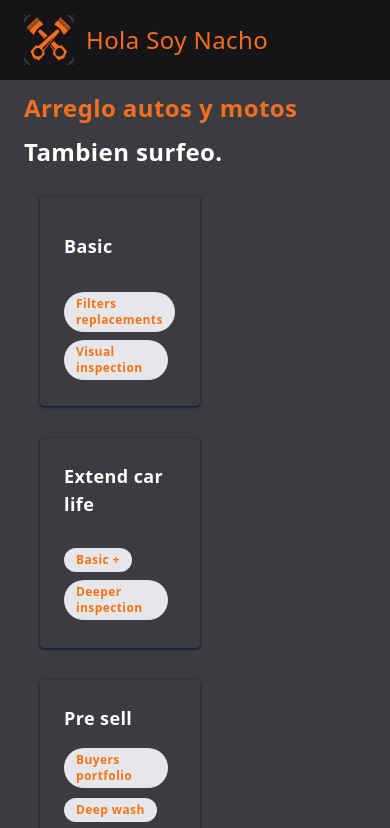
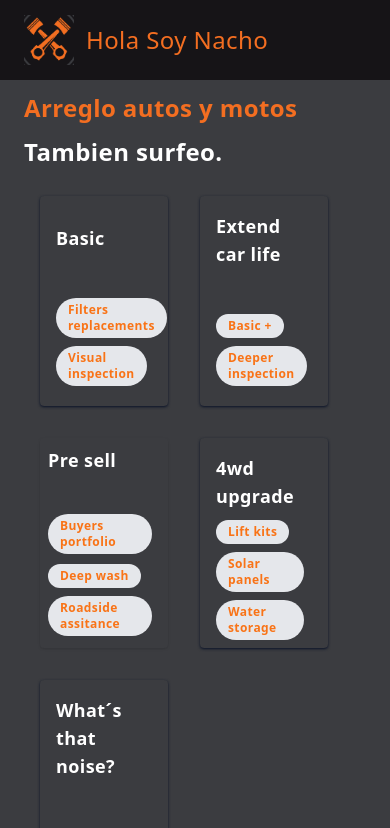
Before and after one commit to Felgreen/Gestion-reservas-Nakio, a Next.js app: page / in a window 390 px wide. Shown: the top 828 px of the page. Built offline with nearby package versions, Linux system fonts and the light colour scheme.

Commit message:
prueba responsive

```diff
--- a/src/components/ui/Hero.jsx
+++ b/src/components/ui/Hero.jsx
@@ -22,7 +22,7 @@ const Hero = () => {
           </p>
           <div className="border-transparent  rounded flex flex-row flex-wrap md:justify-evenly items-center">
            <a href="#bottom">
-            <div className="w-40 md:w-72 max-w-sm rounded overflow-hidden shadow group shadow-slate-900 s p-4 m-4 hover:rounded-[50px] hover:shadow-slate-900  hover:scale-105  hover:bg-orange-400 hover:text-black ease-in duration-300 max-w-[300px] h-[210px] flex flex-col justify-between" name="basic" onClick={() =>{handleOptions('basic');}}>
+            <div className="w-32 md:w-72 max-w-sm rounded overflow-hidden shadow group shadow-slate-900 p-2 md:p-4 m-4 hover:rounded-[50px] hover:shadow-slate-900  hover:scale-105  hover:bg-orange-400 hover:text-black ease-in duration-300 max-w-[300px] h-[210px] flex flex-col justify-between" name="basic" onClick={() =>{handleOptions('basic');}}>
                 {/* <Image src={Background} alt="card" /> */}
                 <div className="px-2 py-2 pb-5">
                   <div className="font-bold text-sm md:text-xl mb-2 mt-3 w-40 md:w-60 ">
@@ -40,7 +40,7 @@ const Hero = () => {
               </div>
            </a>
            <a href="#bottom">
-            <div className=" w-40 md:w-72 max-w-sm rounded overflow-hidden shadow shadow-slate-900 p-4 m-4 hover:rounded-[50px] hover:shadow-slate-900  hover:scale-105  hover:bg-orange-400 group hover:text-black ease-in duration-300 max-w-[300px] h-[210px] flex flex-col justify-between" name="extend" onClick={() => handleOptions('extend')}>
+            <div className=" w-32 md:w-72 max-w-sm rounded overflow-hidden shadow shadow-slate-900 p-2 md:p-4 m-4 hover:rounded-[50px] hover:shadow-slate-900  hover:scale-105  hover:bg-orange-400 group hover:text-black ease-in duration-300 max-w-[300px] h-[210px] flex flex-col justify-between" name="extend" onClick={() => handleOptions('extend')}>
                 {/* <Image src={Background} alt="card" /> */}
                 <div className="px-2 py-2">
                   <div className="font-bold text-xl mb-2">
@@ -58,7 +58,7 @@ const Hero = () => {
               </div>
            </a>
             <a href="#bottom">
-              <div className="w-40 md:w-72 max-w-sm rounded overflow-hidden shadow shadow-slate-900 p-4 m-4 hover:rounded-[50px] group hover:shadow-slate-900  hover:scale-105  hover:bg-orange-400 hover:text-black ease-in duration-300 max-w-[300px] h-[210px] flex flex-col justify-between" name="presell" onClick={() => handleOptions('presell')}>
+              <div className="w-32 md:w-72 max-w-sm rounded overflow-hidden shadow shadow-slate-900p-2 md:p-4 m-4 hover:rounded-[50px] group hover:shadow-slate-900  hover:scale-105  hover:bg-orange-400 hover:text-black ease-in duration-300 max-w-[300px] h-[210px] flex flex-col justify-between" name="presell" onClick={() => handleOptions('presell')}>
                 {/* <Image src={Background} alt="card" /> */}
                 <div className="px-2 py-2">
                   <div className="font-bold text-xl mb-2">
@@ -79,7 +79,7 @@ const Hero = () => {
               </div>
             </a>
            <a href="#bottom">
-            <div className="w-40 md:w-72 max-w-sm rounded overflow-hidden shadow shadow-slate-900 p-4 m-4 hover:rounded-[50px] group hover:shadow-slate-900  hover:scale-105  hover:bg-orange-400 hover:text-black ease-in duration-300 max-w-[300px] h-[210px] flex flex-col justify-between" name="4wd" onClick={() => handleOptions('4wd')}>
+            <div className="w-32 md:w-72 max-w-sm rounded overflow-hidden shadow shadow-slate-900  p-2 md:p-4 m-4 hover:rounded-[50px] group hover:shadow-slate-900  hover:scale-105  hover:bg-orange-400 hover:text-black ease-in duration-300 max-w-[300px] h-[210px] flex flex-col justify-between" name="4wd" onClick={() => handleOptions('4wd')}>
                 {/* <Image src={Background} alt="card" /> */}
                 <div className="px-2 py-2">
                   <div className="font-bold text-xl">
@@ -100,7 +100,7 @@ const Hero = () => {
               </div>
            </a>
            <a href="#bottom">
-            <div className=" w-40 md:w-72 max-w-sm rounded overflow-hidden shadow shadow-slate-900 p-4 m-4 hover:rounded-[50px] group hover:shadow-slate-900  hover:scale-105  hover:bg-orange-400 hover:text-black ease-in duration-300 max-w-[300px] h-[210px] flex flex-col justify-between" name="noise" onClick={() => handleOptions('noise')}>
+            <div className=" w-32 md:w-72 max-w-sm rounded overflow-hidden shadow shadow-slate-900 p-2 md:p-4 m-4 hover:rounded-[50px] group hover:shadow-slate-900  hover:scale-105  hover:bg-orange-400 hover:text-black ease-in duration-300 max-w-[300px] h-[210px] flex flex-col justify-between" name="noise" onClick={() => handleOptions('noise')}>
                 {/* <Image src={Background} alt="card" /> */}
                 <div className="px-2 py-2">
                   <div className="font-bold text-xl mb-2">
```
